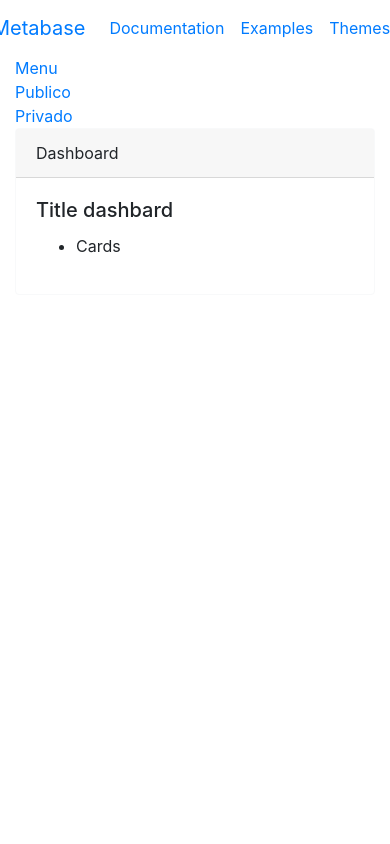
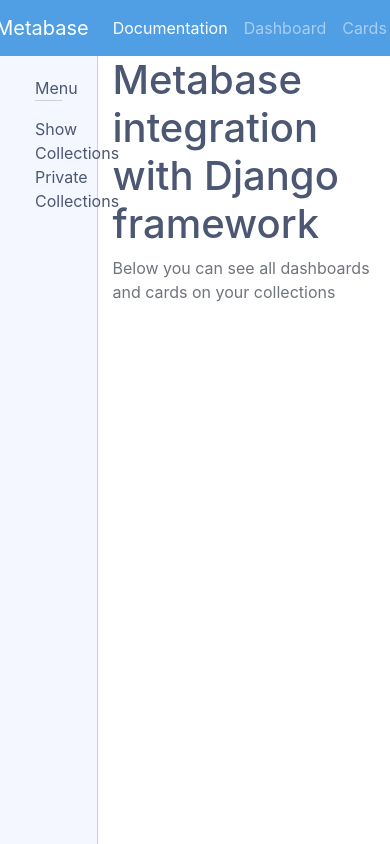
Before and after one commit to FranklinAmrl/integration-metabase-with-django, a Django app: page / in a window 390 px wide. Run offline with Django 4.2, Linux system fonts and the light colour scheme; some libraries are stand-ins or nearby versions.

Commit message:
new template and resolving urls and views

```diff
--- a/integration/templates/base.html
+++ b/integration/templates/base.html
@@ -10,62 +10,67 @@
     <link href="https://fonts.googleapis.com/css?family=Assistant:400,700" rel="stylesheet">
   </head>
   <body>
-    <header class="navbar navbar-expand flex-column flex-md-row bd-navbar">
+    <header style="background: #509ee3" class="navbar navbar-expand navbar-dark flex-column flex-md-row bd-navbar">
         <div class="navbar-nav-scroll">
           <ul class="navbar-nav bd-navbar-nav flex-row">
             <li class="nav-item">
                 <a class="navbar-brand" href="{% url 'index' %}">Metabase</a>
             </li>
             <li class="nav-item">
-              <a class="nav-link active" href="#" onclick="ga('send', 'event', 'Navbar', 'Community links', 'Docs');">Documentation</a>
+              <a class="nav-link active" href="#">Documentation</a>
             </li>
             <li class="nav-item">
-              <a class="nav-link " href="/docs/4.0/examples/" onclick="ga('send', 'event', 'Navbar', 'Community links', 'Examples');">Examples</a>
+              <a class="nav-link " href="{% url 'show_dashboard' %}">Dashboard</a>
             </li>
             <li class="nav-item">
-              <a class="nav-link" href="#" onclick="ga('send', 'event', 'Navbar', 'Community links', 'Themes');" target="_blank" rel="noopener">Themes</a>
+              <a class="nav-link" href="#">Cards</a>
             </li>
           </ul>
         </div>
       </header>
     <div class="container-fluid">
         <div class="row flex-xl-nowrap">
-            <div class="col-12 col-md-3 col-xl-2 bd-sidebar">
-                <nav class="bd-links">
-                    <div class="bd-toc-item">
-                        <a class="bd-toc-link">Menu</a>
+            <div style="background: #f4f7ff; min-height: calc(100vh - 56px); border-right: 1px solid #d0d0d0;" class="col-3 col-md-3 col-xl-2 bd-sidebar">
+                <nav class="card-body bd-links">
+                    <div style="border-bottom: 1px solid #d0d0d0;" class="bd-toc-item">
+                        <a class="bd-toc-link" href="{% url 'index' %}">Menu</a>
+                    </div>
+                    <div style="padding-top: 1rem;" class="bd-toc-item">
+                        <a class="bd-toc-link" href="{% url 'show_dashboard' %}">Show Collections</a>
                     </div>
                     <div class="bd-toc-item">
-                        <a class="bd-toc-link" href="{% url 'public_dashboard' %}">Publico</a>
-                    </div>
-                    <div class="bd-toc-item">
-                        <a class="bd-toc-link"  href="{% url 'private_dashboard' %}">Privado</a>
+                        <a class="bd-toc-link"  href="{% url 'private_dashboard' %}">Private Collections</a>
                     </div>
                 </nav>
             </div>
-            {% comment %}
-            <div class="col-lg-3 md-3 sm-1">
-                <div class="card border-light mb-9">
-                    <nav class="navbar navbar-expand-lg navbar-light bg-light">
-                        <ul>
-                            <li>
-                                <p>Coleções</ap>
-                            </li>
-                            <li>
-                                <a class ="nav-link" href="{% url 'public_dashboard' %}"> Público </a>
-                            </li>
-                            <li>
-                                <a class ="nav-link" href="{% url 'private_dashboard' %}"> Privado </a>
-                            </li>
-                        </ul>
-                    </nav>
-                </div>
-            </div> {% endcomment %}
-            <div class="col-lg-9 col-md-6 sm-12">
+            <main class="col-9 col-md-9 col-xl-10 py-md-3 pl-md-5 bd-content">
                 {% block content %}{% endblock %}
-            </div>
+            </main>
         </div>
     </div>
+    <style>
+        h1, a {
+            color: #4c5773;
+        }
+
+        p {
+            color: #70747d;
+        }
+        .videoWrapper {
+          position: relative;
+          padding-bottom: 56.25%; /* 16:9 */
+          padding-top: 25px;
+          height: 0;
+        }
+        .videoWrapper iframe {
+          position: absolute;
+          top: 0;
+          left: 0;
+          width: 100%;
+          height: 100%;
+        }
+
+    </style>
     {% bootstrap_javascript jquery='full' %}
   </body>
 </html>
--- a/integration/templates/user_stats/index.html
+++ b/integration/templates/user_stats/index.html
@@ -1,17 +1,6 @@
 {% extends 'base.html' %}
 {% load bootstrap4 %}
 {% block content %}
-    <div class="card border-light mb-9">
-        <div class="card-header">
-            Dashboard
-        </div>
-        <div class="card-body">
-            <h5 class="card-title">Title dashbard</h5>
-             <ul>
-                <li>
-                    Cards
-                </li>
-             </ul>
-        </div>
-  </div>
+    <h1>Metabase integration with Django framework</h1>
+        <p>Below you can see all dashboards and cards on your collections</p>
 {% endblock %}
--- a/integration/urls.py
+++ b/integration/urls.py
@@ -2,13 +2,13 @@
 
 
 
-from .views import PublicDashboardView, IndexView, get_dashboard, private_chart, private_dashboard, CardView
+from .views import ListDashboardView, IndexView, get_dashboard, private_chart, private_dashboard, CardView
 
 urlpatterns = [
 	path('private_chart/', private_chart, name='private_chart'),
 	path('private_dashboard/', private_dashboard, name='private_dashboard'),
-	path('public_dashboard/', PublicDashboardView.as_view(), name='public_dashboard'),
+	path('show-dashboard/', ListDashboardView.as_view(), name='show_dashboard'),
 	path('dashboard/<int:id>', get_dashboard, name='get_dashboard'),
-	path('card/<int:id>', CardView.as_view(), name='get_card'),
+	path('show-card/<int:id>', CardView.as_view(), name='show_card'),
 	path('', IndexView.as_view(), name='index')
 ]
--- a/integration/views.py
+++ b/integration/views.py
@@ -42,12 +42,10 @@
                      for data in response.json()['ordered_cards']]
     iframeUrl = METABASE_SITE_URL + "/embed/dashboard/" + get_token(payload) + "#bordered=true"
     return render(request,
-                  'user_stats/public_dashboard.html',
+                  'user_stats/show_dashboard.html',
                   {'iframeUrl': iframeUrl,'card_data':card_data})
 
 class CardView(View):
-
-    previous_url = reverse_lazy('index')
 
     def get(self,request,id):
         payload = {
@@ -65,24 +63,25 @@
         html = html.replace("</body>","")
         #print(html[:1000])
         return render(request,
-                    'user_stats/public_dashboard.html',
-                    {'iframeUrl': iframeUrl,'previous_url':self.previous_url})
+                    'user_stats/show_chart.html',
+                    {'iframeUrl': iframeUrl})
 
 
-class PublicDashboardView(View):
+class ListDashboardView(View):
     previous_url = reverse_lazy('index')
     def get(self,request):
         dashboardUrl = METABASE_SITE_URL + "/api/dashboard"
         session_id = get_session("franklinteste00@gmail.com","Nilknarf-0")
         response = requests.get(dashboardUrl,headers={'X-Metabase-Session':session_id})
-        data = []
+        dashboard_data = []
         for dashboard in response.json():
-            data.append({'id':dashboard['id'],'name':dashboard['name']})
+            dashboard_data.append({'id':dashboard['id'],'name':dashboard['name']})
 
 
         return render(request,
-                    'user_stats/public_dashboard.html',
-                    {'data':data,'previous_url':self.previous_url})
+                    'user_stats/show_dashboard.html',
+                    {'dashboard_data':dashboard_data,'previous_url':self.previous_url})
+
 
 
 # def public_dashboard(request):
@@ -90,13 +89,13 @@
 #     dashboardUrl = METABASE_SITE_URL + "/api/dashboard"
 #     session_id = get_session("franklinteste00@gmail.com","Nilknarf-0")
 #     response = requests.get(dashboardUrl,headers={'X-Metabase-Session':session_id})
-#     data = []
+#     data = []public_dashboard
 #     for dashboard in response.json():
 #         data.append({'id':dashboard['id'],'name':dashboard['name']})
 
 
 #     return render(request,
-#                   'user_stats/public_dashboard.html',
+#                   'user_stats/show_dashboard.html',
 #                   {'data':data})
 @login_required
 def private_chart(request):
```
Also changed, not shown: integration/templates/user_stats/list_dashboard.html (added, +60 -0 lines), integration/templates/user_stats/private_chart.html (deleted, +0 -16 lines), integration/templates/user_stats/private_dashboard.html (deleted, +0 -16 lines), integration/templates/user_stats/public_dashboard.html (deleted, +0 -26 lines), integration/templates/user_stats/show_chart.html (added, +53 -0 lines), integration/templates/user_stats/show_dashboard.html (added, +60 -0 lines), integration/utils.py (added, +20 -0 lines).
